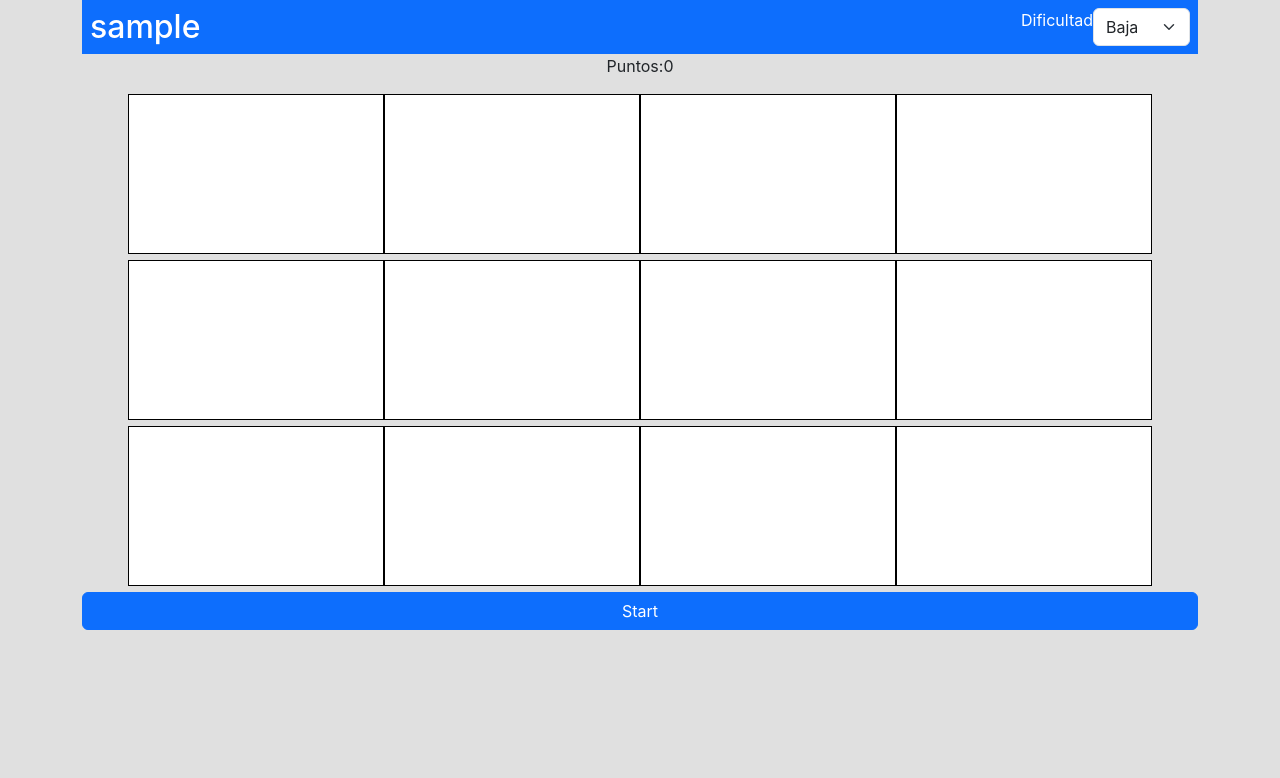
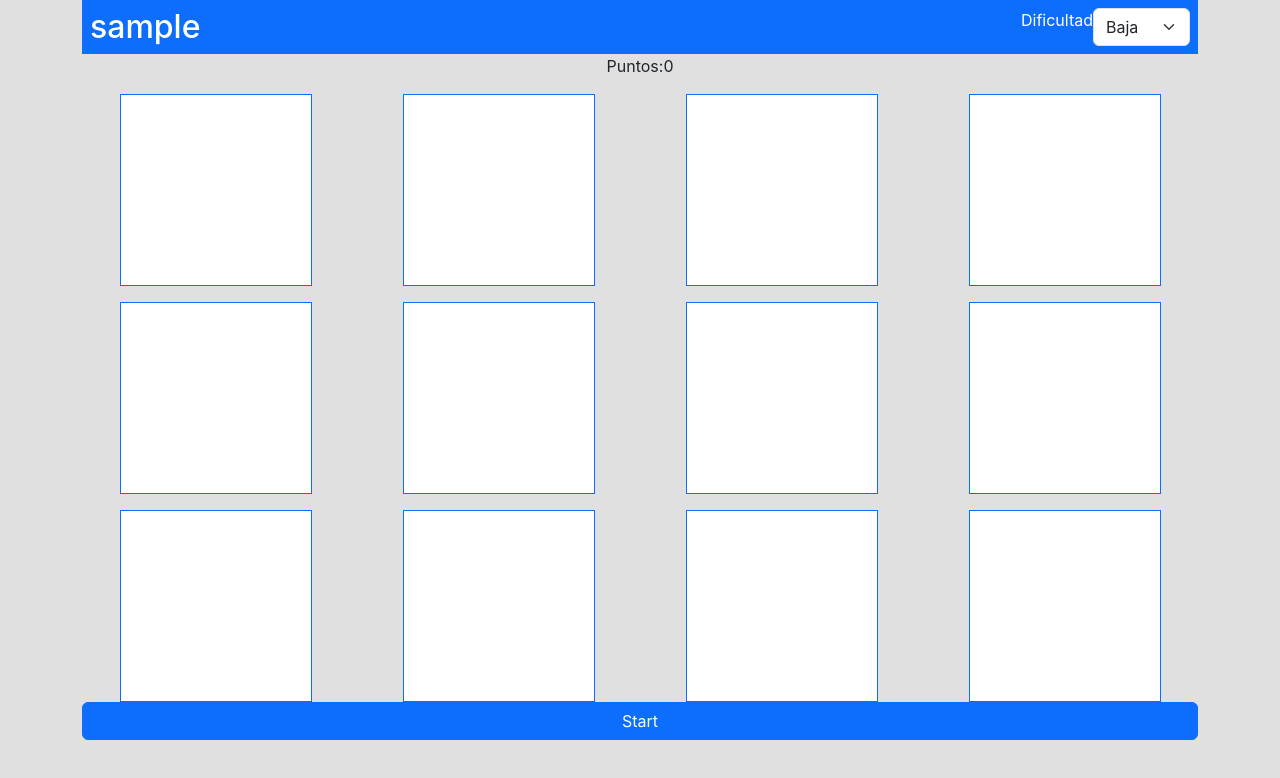
Before and after one commit to Diesouto/whac-a-mole-pwa, a React (Create React App) app: page /game in a window 1280 px wide. Shown: the top 778 px of the page. Built offline with nearby package versions, Linux system fonts and the light colour scheme; sample sign-in values are in the browser's storage.

Commit message:
maquetacion cell

```diff
--- a/src/components/Cell.tsx
+++ b/src/components/Cell.tsx
@@ -1,4 +1,5 @@
 import React from "react";
+import mole from "../assets/mole.jpeg";
 
 interface CellProps {
   onWhack: () => void;
@@ -14,25 +15,19 @@ const Cell: React.FC<CellProps> = ({ onWhack, isMoleVisible }) => {
 
   return (
     <div
-      className="cell"
+      className="container border border-primary d-inline-flex justify-content-center align-items-center bg-white"
       onClick={handleCellClick}
       style={{
-        width: "calc(60vw / 3)",
-        height: "calc(60vh / 3)",
-        border: "1px solid black",
-        boxSizing: "border-box",
-        display: "inline-flex",
-        justifyContent: "center",
-        alignItems: "center",
-        backgroundColor: "white",
+        width: "calc(60vw/4)",
+        height: "calc(60vw/4)",
       }}
       data-testid="cell"
     >
       {isMoleVisible && (
         <img
-          src="/mole.jpeg"
+          className="w-100 h-100 p-0 m-0 object-fit-cover"
+          src={mole}
           alt="Mole"
-          style={{ maxWidth: "100%", maxHeight: "100%", objectFit: "cover" }}
         />
       )}
     </div>
--- a/src/components/Grid.tsx
+++ b/src/components/Grid.tsx
@@ -27,7 +27,17 @@ const Grid: React.FC<GridProps> = ({
     return cells;
   };
 
-  return <div className="grid">{renderCells()}</div>;
+  return (
+    <div
+      style={{
+        display: "grid",
+        gridGap: "1em",
+        gridTemplateColumns: "repeat(4, 1fr)",
+      }}
+    >
+      {renderCells()}
+    </div>
+  );
 };
 
 export default Grid;
--- a/src/pages/Game.tsx
+++ b/src/pages/Game.tsx
@@ -46,7 +46,7 @@ const Game: React.FC = () => {
 
   const stopGame = () => {
     setPoints(0);
-    setMolePositions([]);
+    // setMolePositions([]);
     clearInterval(intervalIdRef.current!);
     setGameRunning(false);
   };
@@ -90,7 +90,7 @@ const Game: React.FC = () => {
           <option value="alta">{strings.game.difficultyOptions.alta}</option>
         </select>
       </nav>
-      <section className="d-flex flex-column justify-content-around text-center">
+      <section className="d-flex flex-column justify-content-around text-center h-75">
         <p>
           <label>{strings.game.pointsLabel}</label>
           {points}
```
Also changed, not shown: src/assets/mole.jpeg (renamed from public/mole.jpeg).
